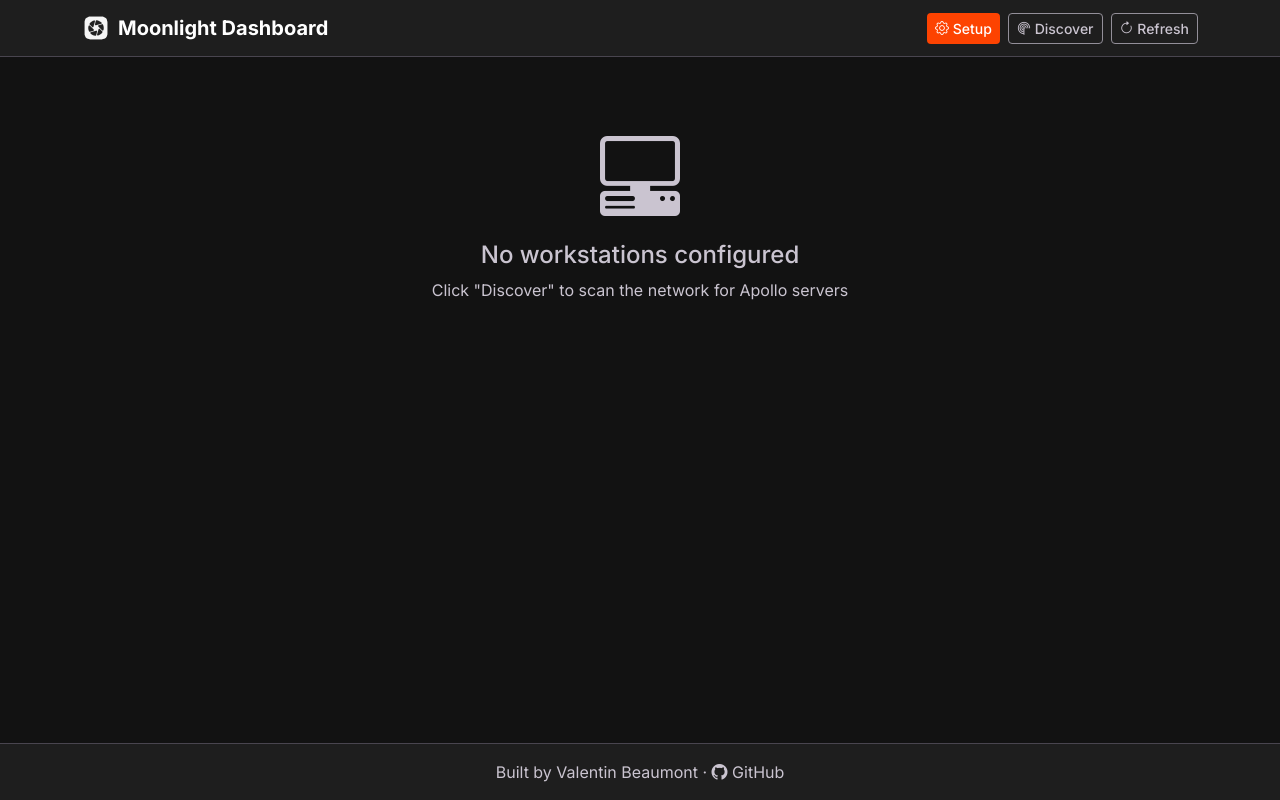
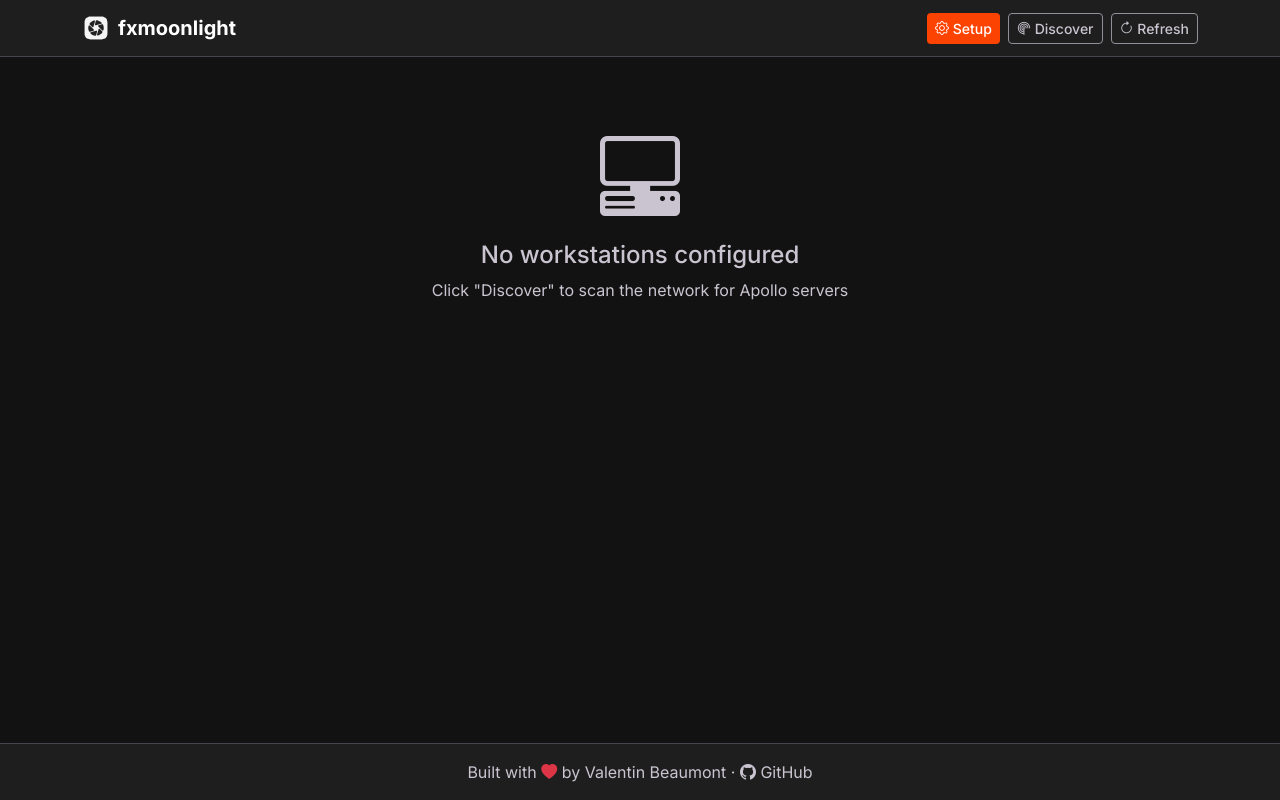
Before and after one commit to healkeiser/fxmoonlight, a Flask app: page / in a window 1280 px wide. Run offline with Flask 3, Linux system fonts and the light colour scheme.

Commit message:
[FIX] Footer link [DOC] README

```diff
--- a/config.example.json
+++ b/config.example.json
@@ -1,6 +1,6 @@
 {
   "site": {
-    "name": "Moonlight Dashboard",
+    "name": "fxmoonlight",
     "icon": "/static/icon.svg",
     "accent_color": "#fd4301",
     "accent_color_hover": "#e63d00"
--- a/templates/index.html
+++ b/templates/index.html
@@ -103,8 +103,8 @@
     <footer class="footer mt-auto py-3">
         <div class="container text-center">
             <span class="text-muted">
-                Built by <a href="https://github.com/healkeiser" target="_blank" rel="noopener">Valentin Beaumont</a>
-                · <a href="https://github.com/healkeiser/fxmoonlightdashboard" target="_blank" rel="noopener"><i class="bi bi-github"></i> GitHub</a>
+                Built with <i class="bi bi-heart-fill text-danger"></i> by <a href="https://github.com/healkeiser" target="_blank" rel="noopener">Valentin Beaumont</a>
+                · <a href="https://github.com/healkeiser/fxmoonlight" target="_blank" rel="noopener"><i class="bi bi-github"></i> GitHub</a>
             </span>
         </div>
     </footer>
```
Also changed, not shown: README.md, images/screenshot.png (added).
